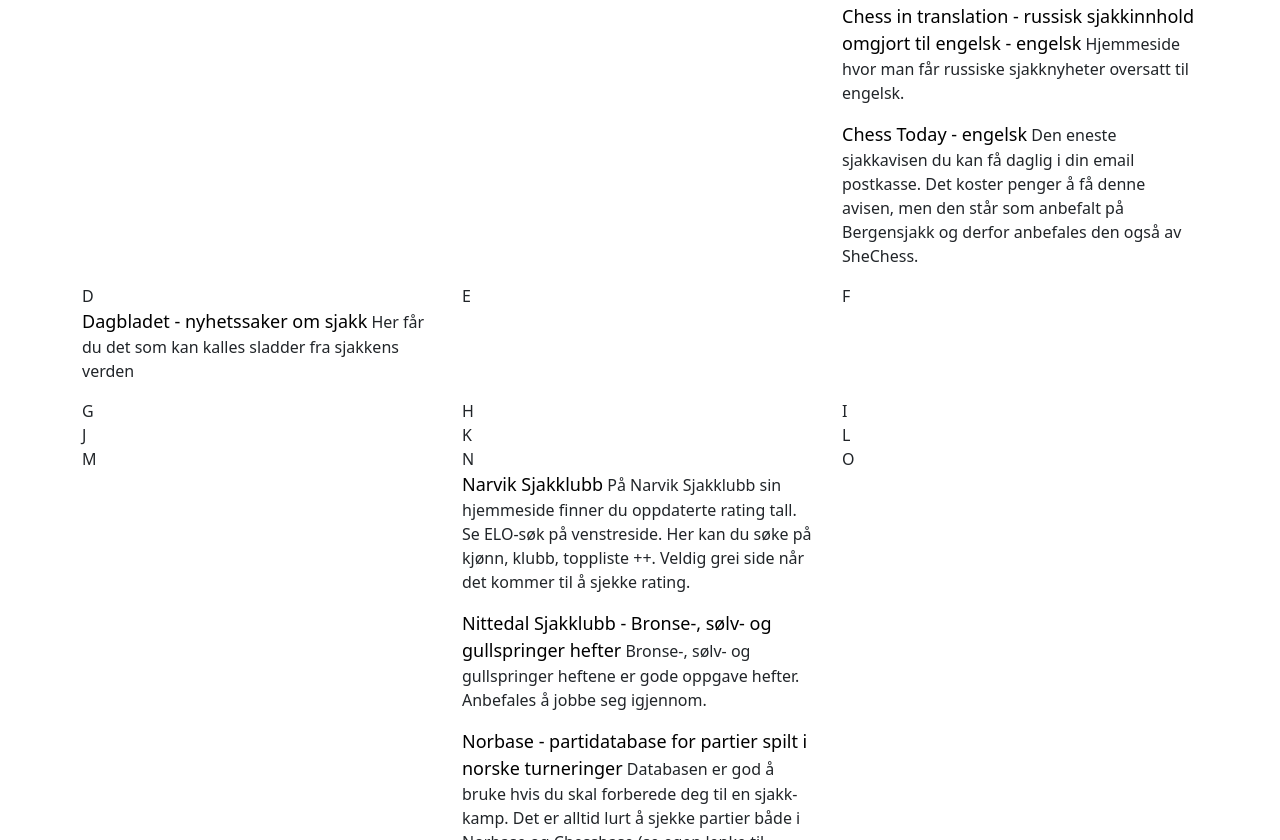
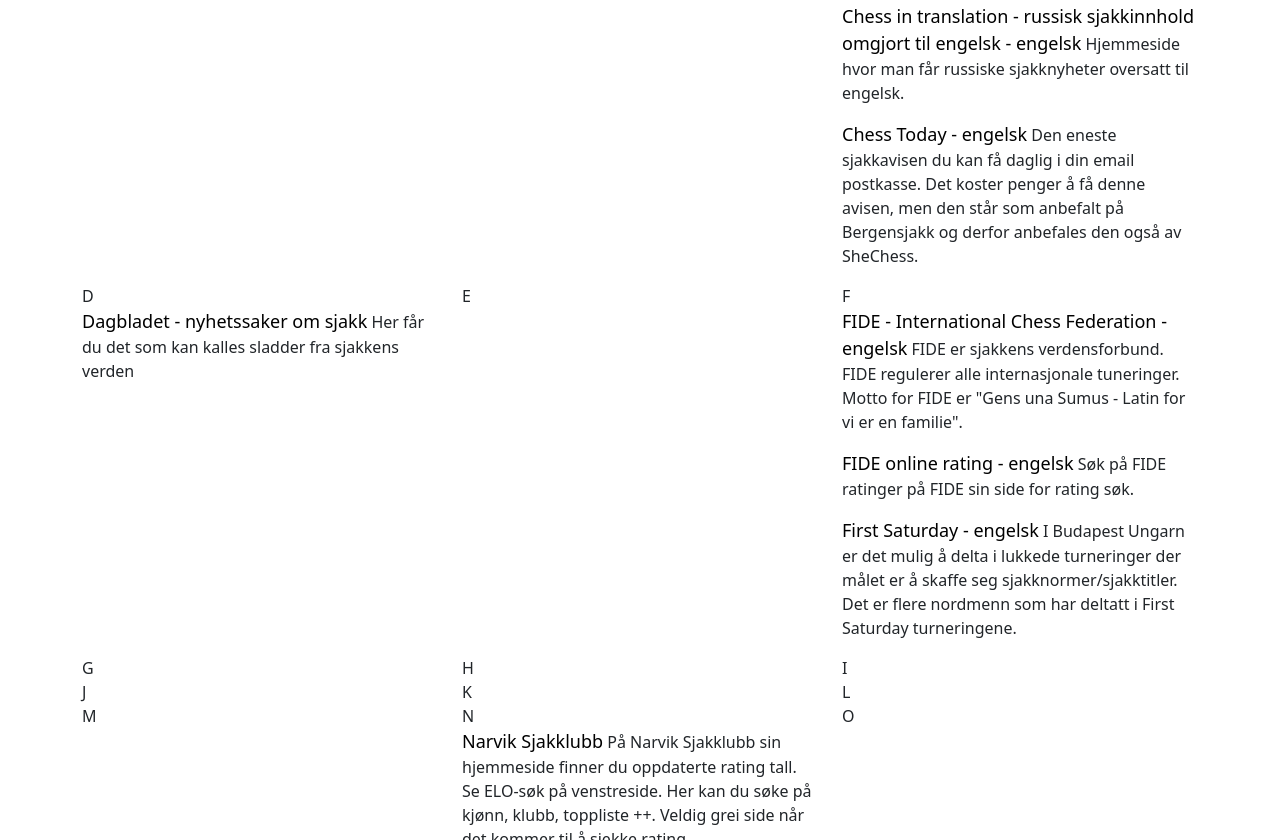
Before and after one commit to LineJinJ/Test_SheChess_Hjemmeside_1, a plain HTML site: page sjakkpekere.html in a window 1280 px wide. Shown: the part 488-1328 px from the top of the page. Drawn offline with nearby package versions, Linux system fonts and the light colour scheme.

Commit message:
Internasjonale sjakkpekere på F registrert

```diff
--- a/sjakkpekere.html
+++ b/sjakkpekere.html
@@ -147,7 +147,31 @@
           </p>
         </div>
         <div class="col-sm">E</div>
-        <div class="col-sm">F</div>
+        <div class="col-sm">
+          F
+          <p>
+            <a href="https://www.fide.com/" target="_blank"
+              >FIDE - International Chess Federation - engelsk</a
+            >
+            FIDE er sjakkens verdensforbund. FIDE regulerer alle internasjonale
+            tuneringer. Motto for FIDE er "Gens una Sumus - Latin for vi er en
+            familie".
+          </p>
+          <p>
+            <a href="http://ratings.fide.com/" target="_blank"
+              >FIDE online rating - engelsk</a
+            >
+            Søk på FIDE ratinger på FIDE sin side for rating søk.
+          </p>
+          <p>
+            <a href="http://www.firstsaturday.hu/2212/index.htm" target="_blank"
+              >First Saturday - engelsk</a
+            >
+            I Budapest Ungarn er det mulig å delta i lukkede turneringer der
+            målet er å skaffe seg sjakknormer/sjakktitler. Det er flere nordmenn
+            som har deltatt i First Saturday turneringene.
+          </p>
+        </div>
       </div>
       <div class="row">
         <div class="col-sm">G</div>
```
